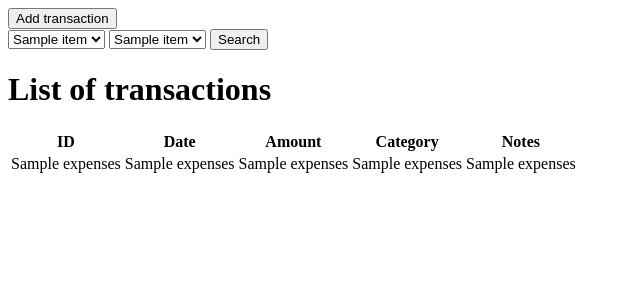
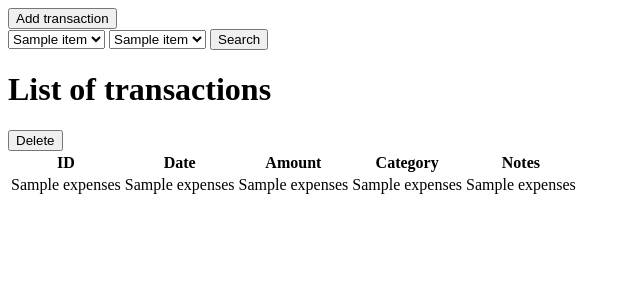
Before and after one commit to RohitKumarVadlamudi/Expense_tracker, a Flask app: template templates/home.html in a window 1280 px wide. Shown: the top 300 px of the page, without its empty margins (0-640 px from the left). Run offline with Flask 3, Linux system fonts and the light colour scheme; the template is opened without the code that fills it: most values are stand-ins (such as "Sample title", 1, 10 or a date in 2020).

Commit message:
Feature update "delete transaction"
Added a delete button next to transaction and added logic in app.py for deleting a row from table based on id

```diff
--- a/app.py
+++ b/app.py
@@ -40,5 +40,18 @@ def add():
 		flash("Transaction added")
 		return redirect("/accounts-expenses")
 	return render_template("accounts.html")
+
+
+@app.route("/delete/id", methods=["GET", "POST"])
+
+def delete():
+	conn=sq.connect("expenses.db")
+	cursor=conn.cursor()
+	cursor.execute("""DELETE FROM expenses WHERE id IS ?""",(id))
+	conn.commit()
+	conn.close()
+	flash("Transaction deleted successfully")
+	return render_template("/")
+
 if __name__=="__main__":
 	app.run(debug=True)
--- a/templates/home.html
+++ b/templates/home.html
@@ -37,6 +37,9 @@
 				<td>{{items[2]}}</td>
 				<td>{{items[3]}}</td>
 				<td>{{items[4]}}</td>
+				<form action="/delete/{{item[0]}}", method="POST">
+					<button type="submit">Delete</button>
+				</form>
 			</tr>
 			{% endfor %}
 		</table>
```
